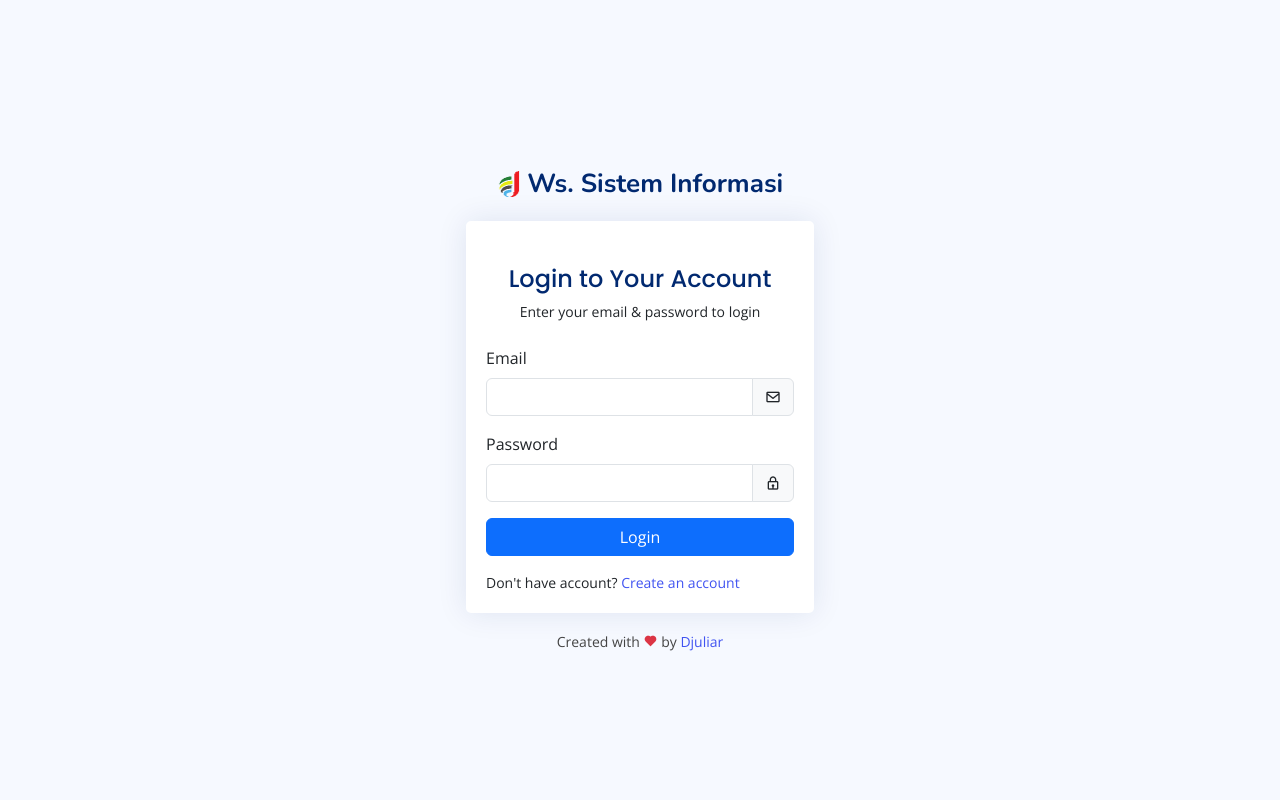
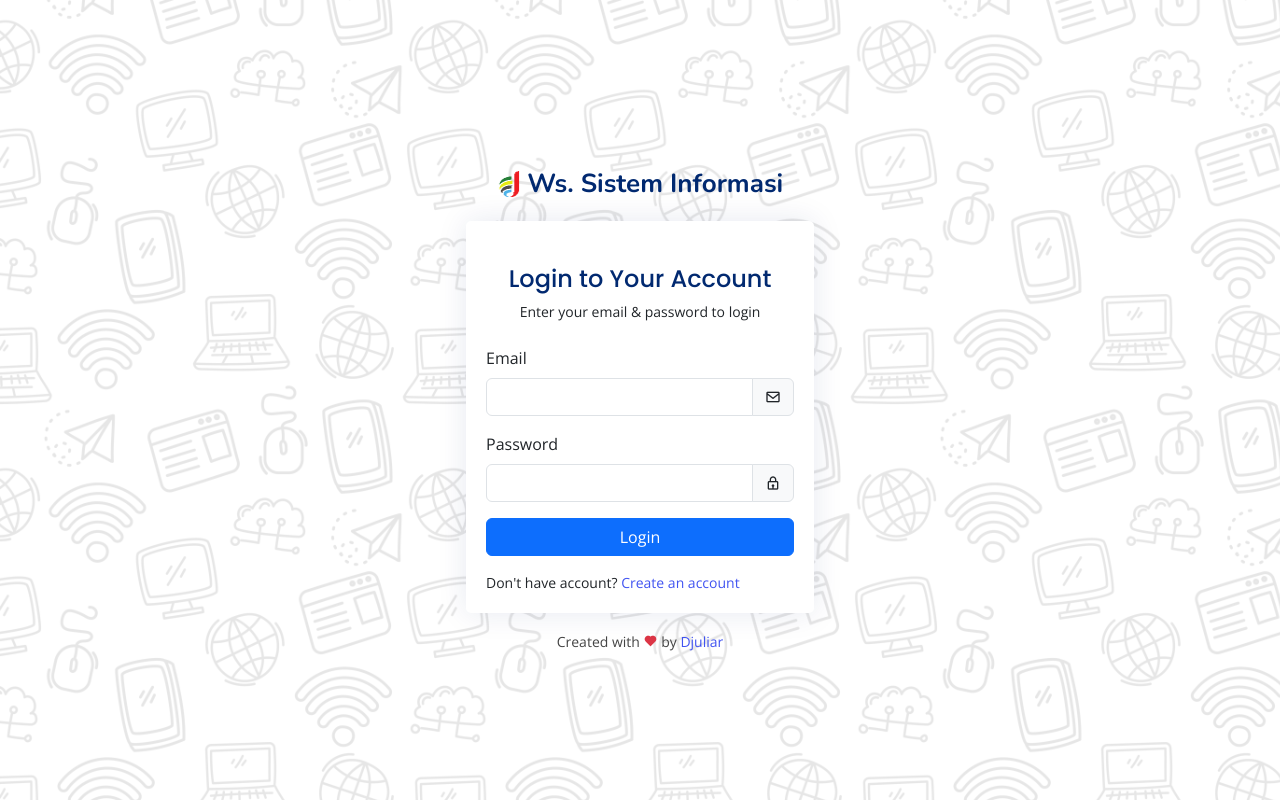
Before and after one commit to djuliar/wssi_tif26, a PHP site: page /public/auth/login.php in a window 1280 px wide. Run offline with PHP 8.4, Linux system fonts and the light colour scheme; some libraries are stand-ins or nearby versions.

Commit message:
Add Background Pattern to Auth Page

```diff
--- a/public/auth/login.php
+++ b/public/auth/login.php
@@ -28,6 +28,15 @@
 
 	<!-- Template Main CSS File -->
 	<link href="../backend/assets/css/style.css" rel="stylesheet">
+
+	<style>
+		body {
+			background: url('../backend/assets/img/bg-pattern.png');
+			background-size: 35%;
+			background-color: rgba(255, 255, 255, 0.9);
+			background-blend-mode: lighten;
+		}
+	</style>
 
 	<!-- =======================================================
 	* Template Name: NiceAdmin
@@ -90,7 +99,10 @@
 
 									<?php if (isset($_SESSION['success'])) : ?>
 										<div class="alert alert-success alert-dismissible fade show" role="alert">
-											<?php echo $_SESSION['success'] ?>
+											<?php
+											echo $_SESSION['success'];
+											unset($_SESSION['success']);
+											?>
 											<button type="button" class="btn-close" data-bs-dismiss="alert" aria-label="Close"></button>
 										</div>
 									<?php endif; ?>
```
Also changed, not shown: public/auth/register.php (+9 -0 lines), public/backend/assets/img/bg-pattern.png (added).
